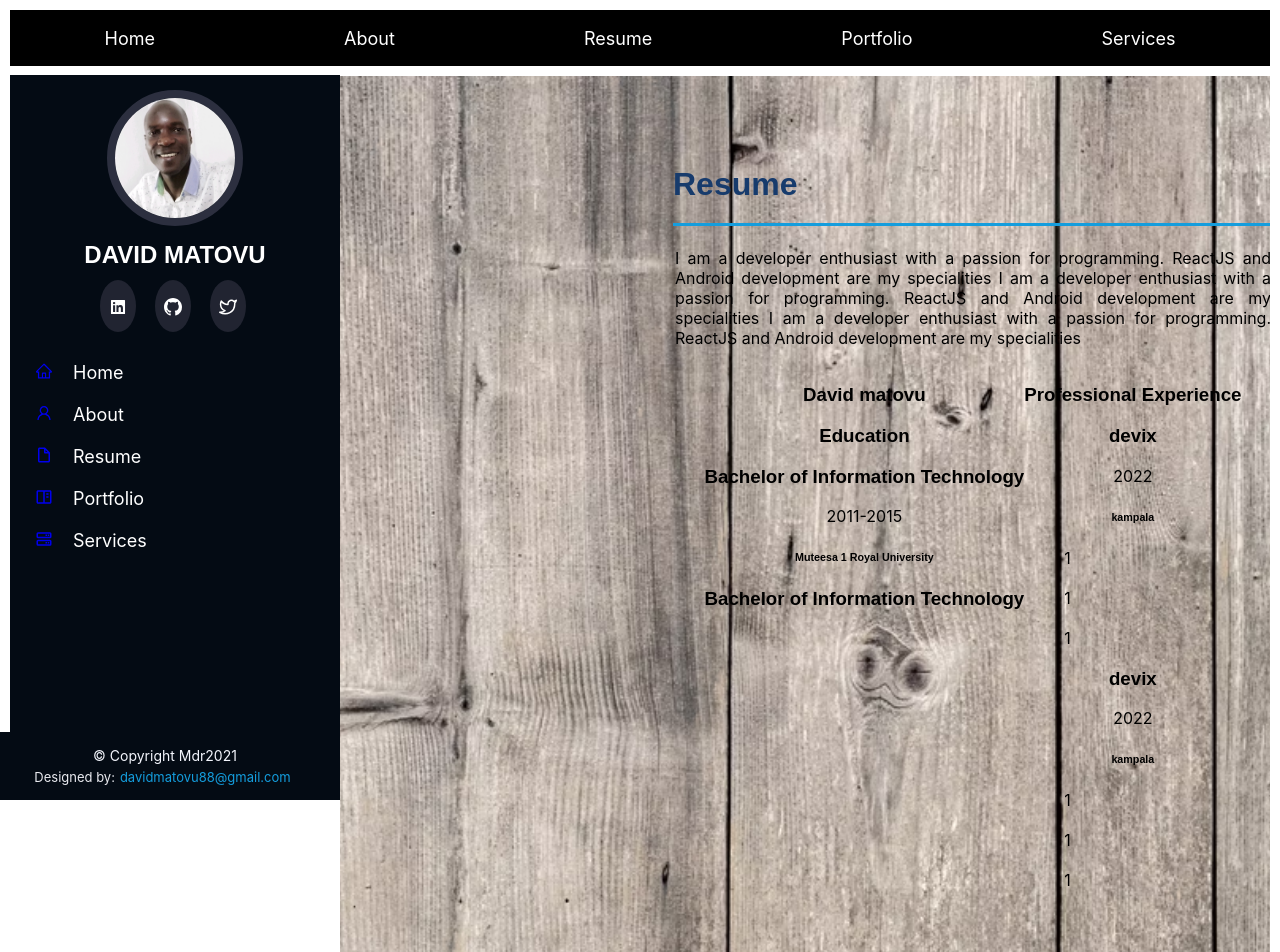
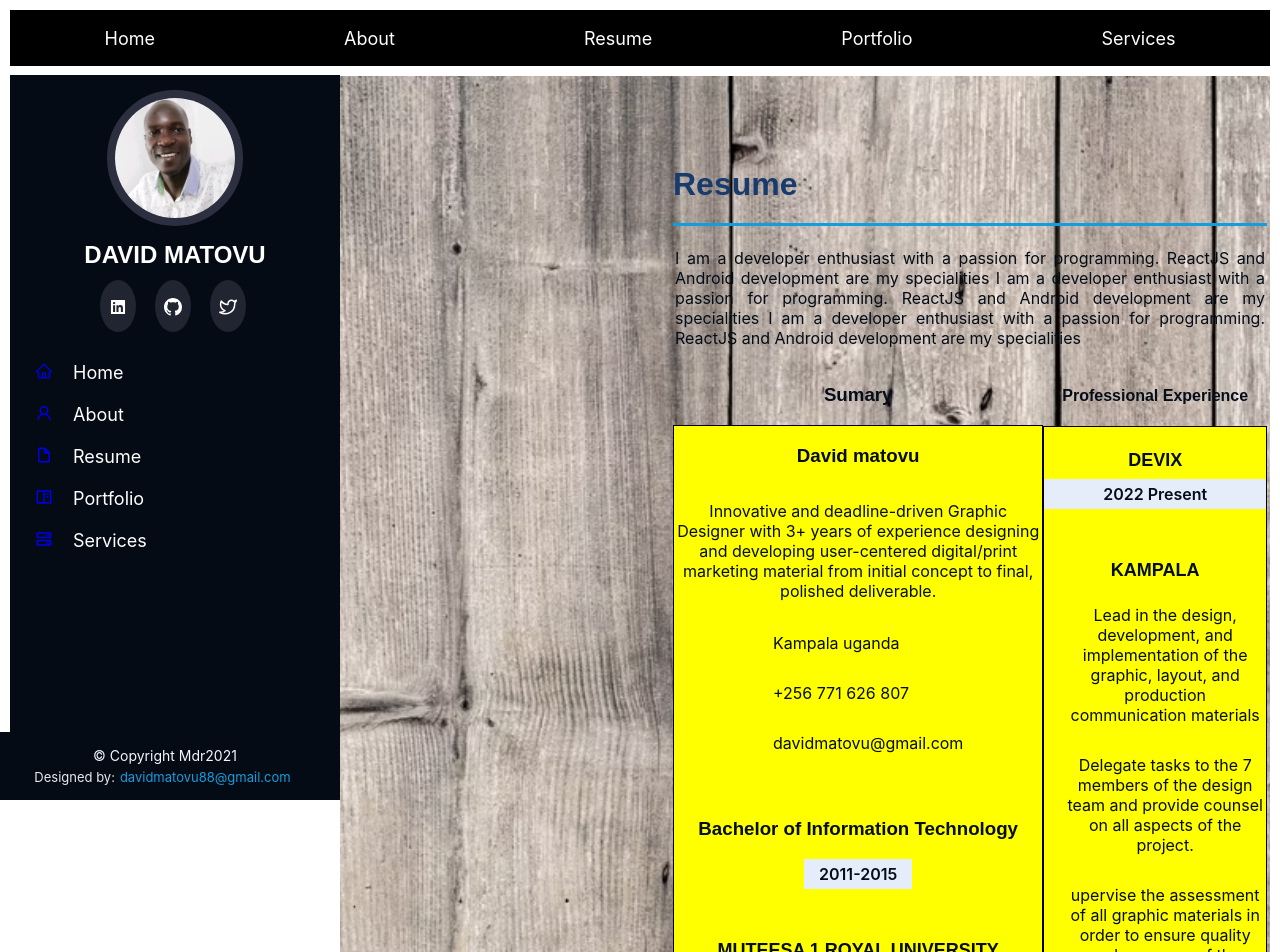
Before and after one commit to mdrdavid/portfolio_app, a React (Create React App) app in the folder client/: page /resume in a window 1280 px wide. Shown: the top 952 px of the page. Built offline with nearby package versions, Linux system fonts and the light colour scheme.

Commit message:
stlying rsume components

```diff
--- a/client/src/components/resumeContent/ProExperience.js
+++ b/client/src/components/resumeContent/ProExperience.js
@@ -5,28 +5,45 @@ const ProExperience = ({name,title, company1, company2,date,location}) => {
   return (
     <div>
       <div className='name'>
-        <h3>{name}</h3>
+      <h4>{title}</h4>
       </div>
-      <div className='company-detail'>
-        <h3>{title}</h3>
-        <div className='company'>
-          <h3 className='company-name'>{company1}</h3>
+      <div className='resume-item'>
+        <div className='resume-item1'>
+          <h4 className='company-name'>{company1}</h4>
           <span>{date}</span>
           <h6>{location}</h6>
           <ul>
-            <li>1</li>
-            <li>1</li>
-            <li>1</li>
+            <li>
+            Lead in the design, development, and implementation of the graphic, layout, and production communication materials
+            </li>
+            <li>
+            Delegate tasks to the 7 members of the design team and provide counsel on all aspects of the project.
+            </li>
+            <li>
+            upervise the assessment of all graphic materials in order to ensure quality and accuracy of the design
+            </li>
+            <li>
+            Oversee the efficient use of production project budgets ranging from $2,000 - $25,000
+            </li>
           </ul>
         </div>
-        <div className='company'>
+        <div className='resume-item2'>
           <h3 className='company-name'>{company2}</h3>
           <span>{date}</span>
           <h6>{location}</h6>
           <ul>
-            <li>1</li>
-            <li>1</li>
-            <li>1</li>
+            <li>
+            Lead in the design, development, and implementation of the graphic, layout, and production communication materials
+            </li>
+            <li>
+            Delegate tasks to the 7 members of the design team and provide counsel on all aspects of the project.
+            </li>
+            <li>
+            upervise the assessment of all graphic materials in order to ensure quality and accuracy of the design
+            </li>
+            <li>
+            Oversee the efficient use of production project budgets ranging from $2,000 - $25,000
+            </li>
           </ul>
         </div>
       </div>
--- a/client/src/components/resumeContent/ResumeDetails.js
+++ b/client/src/components/resumeContent/ResumeDetails.js
@@ -6,9 +6,9 @@ import ResumeSumary from './ResumeSumary'
 const ResumeDetails = () => {
   return (
     <div className='resum-details' style={{display: "flex"}}>
-        <ResumeSumary name={"David matovu"} title={"Education"} course1={"Bachelor of Information Technology"}
+        <ResumeSumary name={"David matovu"} title={"Sumary"} course1={"Bachelor of Information Technology"}
         course2={"Bachelor of Information Technology"} date={"2011-2015"} school={"Muteesa 1 Royal University"}/>
-        <ProExperience title={"Professional Experience"} company1={"devix"} company2={"devix"} date={"2022"}location={"kampala"}/>
+        <ProExperience title={"Professional Experience"} company1={"devix"} company2={"devix"} date={"2022 Present"}location={"kampala"}/>
     </div>
   )
 }
--- a/client/src/components/resumeContent/ResumeSumary.js
+++ b/client/src/components/resumeContent/ResumeSumary.js
@@ -5,10 +5,20 @@ const ResumeSumary = ({ name, title, course1, course2, date, school }) => {
   return (
     <div>
       <div className='name'>
-        <h3>{name}</h3>
+        <h3>{title}</h3>
       </div>
       <div className='education'>
-        <h3>{title}</h3>
+        <h3>{name}</h3>
+        <p>
+        Innovative and deadline-driven Graphic Designer with 3+ years of experience
+        designing and developing user-centered digital/print marketing material from initial concept to final,
+        polished deliverable.
+        </p>
+        <ul>
+          <li>Kampala uganda</li>
+          <li>+256 771 626 807</li>
+          <li>davidmatovu@gmail.com</li>
+        </ul>
         <div className='course'>
           <h3 className='course-name'>{course1}</h3>
           <span>{date}</span>
--- a/client/src/components/resumeContent/resume.css
+++ b/client/src/components/resumeContent/resume.css
@@ -1,14 +1,102 @@
-
-.resume{
+.resume {
   height: 100%;
   margin-left: 330px;
+  display: -webkit-box;
+  display: -ms-flexbox;
+  display: flex;
+  -ms-flex-wrap: wrap;
+      flex-wrap: wrap;
+}
 
-  }
-  .content{
+.resume .content {
+  display: -webkit-box;
+  display: -ms-flexbox;
   display: flex;
+  -webkit-box-orient: vertical;
+  -webkit-box-direction: normal;
+      -ms-flex-direction: column;
           flex-direction: column;
+  -webkit-box-pack: justify;
+      -ms-flex-pack: justify;
           justify-content: space-between;
+  -webkit-box-align: center;
+      -ms-flex-align: center;
           align-items: center;
   width: 100%;
   margin: 3px;
+  border-color: black;
+  color: #050d18;
 }
+
+.resume-item, .education {
+  display: -webkit-box;
+  display: -ms-flexbox;
+  display: flex;
+  -webkit-box-orient: vertical;
+  -webkit-box-direction: normal;
+      -ms-flex-direction: column;
+          flex-direction: column;
+  -webkit-box-align: center;
+      -ms-flex-align: center;
+          align-items: center;
+  -webkit-box-pack: center;
+      -ms-flex-pack: center;
+          justify-content: center;
+  background-color: yellow;
+  border: 1px solid black;
+}
+
+.resume-item h4, .education h4, .resume-item .resume-item1 .company-name, .education .resume-item1 .company-name, .resume-item .resume-item2 .company-name, .education .resume-item2 .company-name, .resume-item .resume-item1 h6, .education .resume-item1 h6, .resume-item .resume-item1 .resume-item2 h6, .education .resume-item1 .resume-item2 h6, .resume-item .resume-item2 h6, .resume-item .resume-item2 .education h6, .education .resume-item .resume-item2 h6, .resume-item .education .resume-item2 h6, .education .resume-item2 .resume-item h6, .education .resume-item2 h6, .resume-item .company-name, .education .company-name, .resume-item h6, .education h6 {
+  color: #050d18;
+  line-height: 18px;
+  font-size: 18px;
+  font-weight: 600;
+  text-transform: uppercase;
+  font-family: "Poppins", sans-serif;
+  margin-bottom: 10px;
+}
+
+.resume-item .resume-item1, .education .resume-item1, .resume-item .resume-item1 .resume-item2, .education .resume-item1 .resume-item2, .resume-item .resume-item2, .resume-item .education .resume-item2, .education .resume-item .resume-item2, .education .resume-item2 {
+  display: -webkit-box;
+  display: -ms-flexbox;
+  display: flex;
+  -webkit-box-orient: vertical;
+  -webkit-box-direction: normal;
+      -ms-flex-direction: column;
+          flex-direction: column;
+}
+
+.resume-item .resume-item1 span, .education .resume-item1 span, .resume-item .resume-item1 .resume-item2 span, .education .resume-item1 .resume-item2 span, .resume-item .resume-item2 span, .resume-item .education .resume-item2 span, .education .resume-item .resume-item2 span, .education .resume-item2 span {
+  font-size: 16px;
+  background: #e4edf9;
+  padding: 5px 15px;
+  display: inline-block;
+  font-weight: 600;
+  margin-bottom: 10px;
+}
+
+.resume-item .resume-item1 ul, .education .resume-item1 ul, .resume-item .resume-item1 .resume-item2 ul, .education .resume-item1 .resume-item2 ul, .resume-item .resume-item2 ul, .resume-item .education .resume-item2 ul, .education .resume-item .resume-item2 ul, .education .resume-item2 ul {
+  padding-left: 20px;
+}
+
+.resume-item .resume-item1 ul li, .education .resume-item1 ul li, .resume-item .resume-item1 .resume-item2 ul li, .education .resume-item1 .resume-item2 ul li, .resume-item .resume-item2 ul li, .resume-item .education .resume-item2 ul li, .education .resume-item .resume-item2 ul li, .education .resume-item2 ul li {
+  padding-bottom: 10px;
+}
+
+.resume-item span, .education span {
+  font-size: 16px;
+  background: #e4edf9;
+  padding: 5px 15px;
+  display: inline-block;
+  font-weight: 600;
+  margin-bottom: 10px;
+}
+
+.resume-item ul, .education ul {
+  padding-left: 20px;
+}
+
+.resume-item ul li, .education ul li {
+  padding-bottom: 10px;
+}
+/*# sourceMappingURL=resume.css.map */
--- /dev/null
+++ b/client/src/components/resumeContent/resume.scss
@@ -0,0 +1,92 @@
+
+$primary-color:black;
+$textColor: #050d18;
+.resume{
+    height: 100%;
+    margin-left: 330px;
+    display: flex;
+    flex-wrap: wrap;
+    .content{
+        display: flex;
+        flex-direction: column;
+        justify-content: space-between;
+        align-items: center;
+        width: 100%;
+        margin: 3px;
+        border-color: $primary-color;
+        color: $textColor;
+    }
+}
+
+.resume-item{
+    display: flex;
+    flex-direction: column;
+    align-items: center;
+    justify-content: center;
+    background-color: yellow;
+    border: 1px solid black;
+    h4{
+        color: $textColor;
+        line-height: 18px;
+        font-size: 18px;
+        font-weight: 600;
+        text-transform: uppercase;
+        font-family: "Poppins", sans-serif;
+        margin-bottom: 10px;
+    }
+    .resume-item1{
+        display: flex;
+        flex-direction: column;
+        .company-name{
+            @extend h4
+        }
+        span{
+            font-size: 16px;
+            background: #e4edf9;
+            padding: 5px 15px;
+            display: inline-block;
+            font-weight: 600;
+            margin-bottom: 10px;
+        }
+        h6{
+            @extend h4
+        }
+        ul{
+            padding-left: 20px;
+        }
+        ul li{
+            padding-bottom: 10px;
+        }
+
+        .resume-item2{
+            @extend .resume-item1
+        }
+    }
+    .company-name{
+        @extend h4
+    }
+    span{
+        font-size: 16px;
+        background: #e4edf9;
+        padding: 5px 15px;
+        display: inline-block;
+        font-weight: 600;
+        margin-bottom: 10px;
+    }
+    h6{
+        @extend h4
+    }
+    ul{
+        padding-left: 20px;
+    }
+    ul li{
+        padding-bottom: 10px;
+    }
+
+    .resume-item2{
+        @extend .resume-item1
+    }
+}
+.education{
+    @extend .resume-item
+}
```
Also changed, not shown: 1 other file (tests, documents, lock files or other folders). Lines whose indentation alone changed are shown as unchanged.
